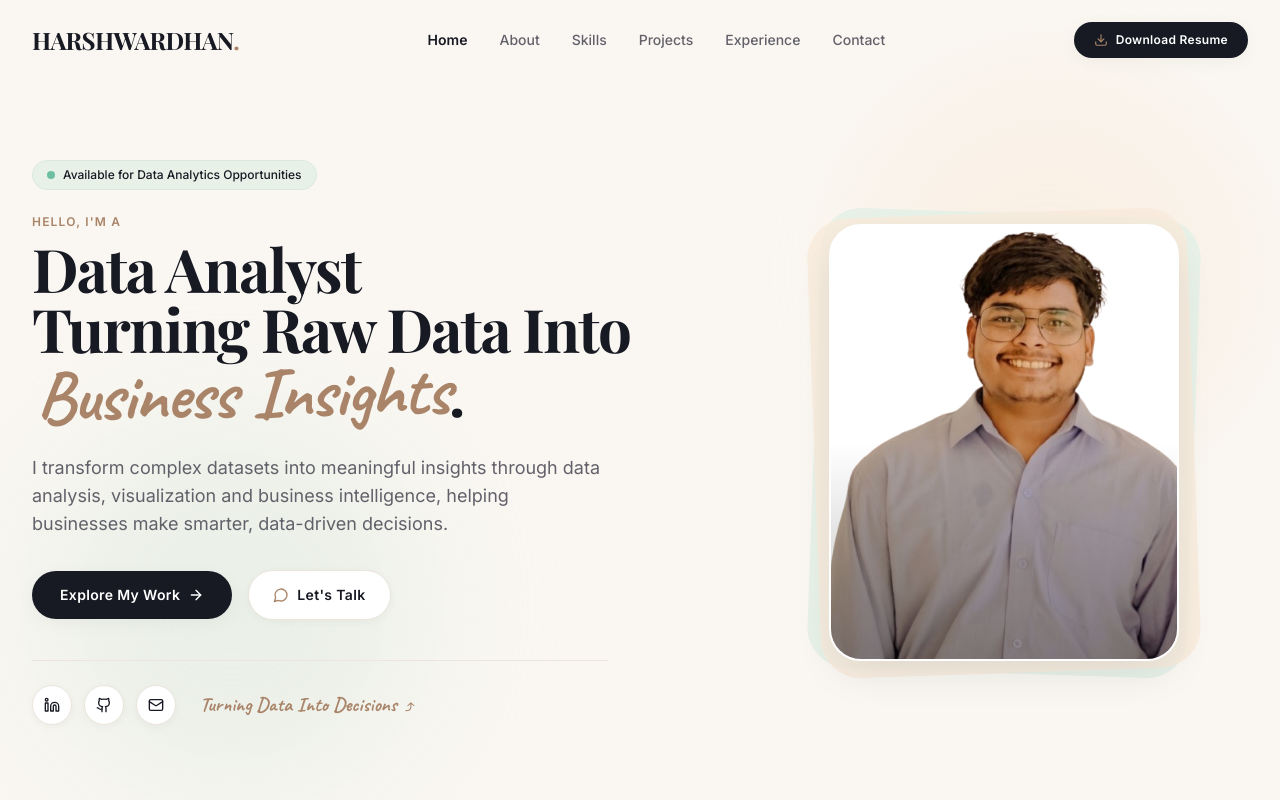
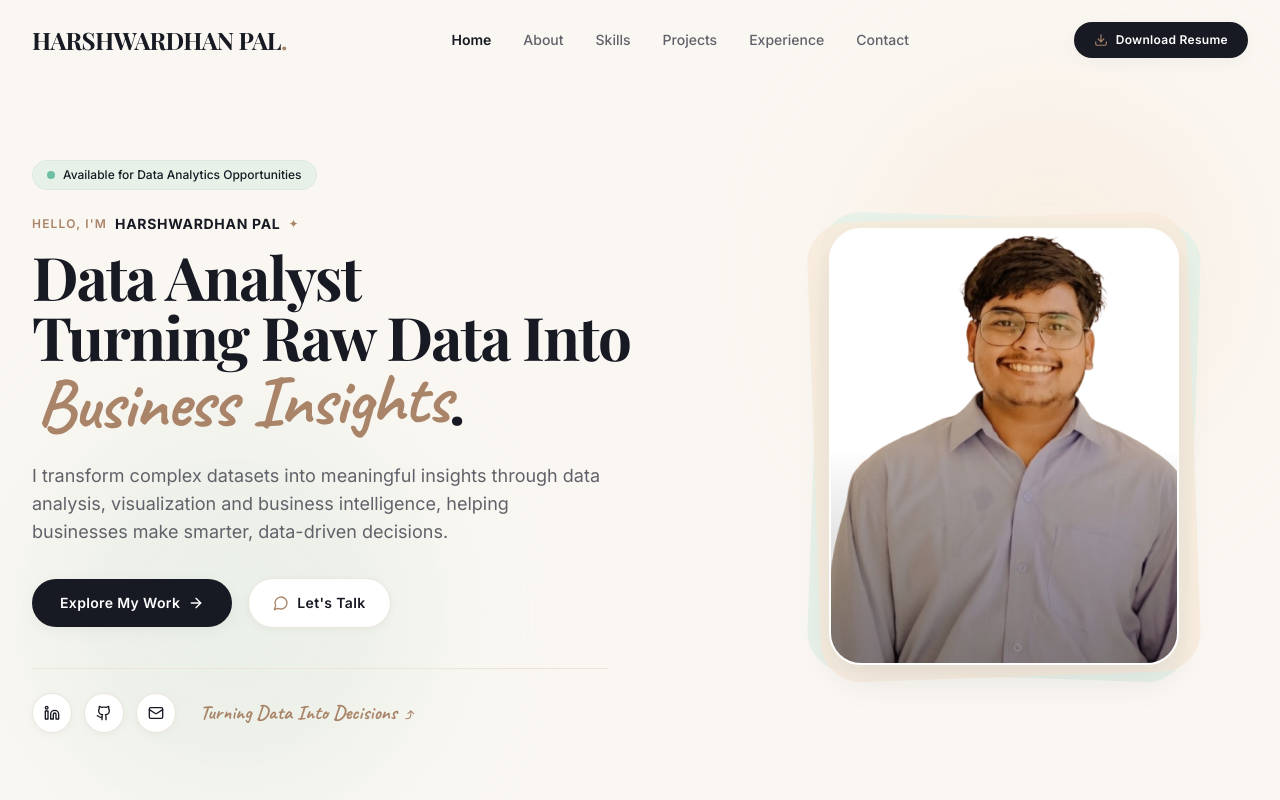
Before and after one commit to harshwardhanpal718-png/Portfolio, a React (Vite) app: page / in a window 1280 px wide. Shown: the top 800 px of the page. Built offline with nearby package versions, Linux system fonts and the light colour scheme; a web font is replaced by a local one.

Commit message:
feat: display full name Harshwardhan Pal across navbar and hero

```diff
--- a/src/components/Hero.tsx
+++ b/src/components/Hero.tsx
@@ -30,10 +30,16 @@ export const Hero: React.FC = () => {
               </span>
             </div>
 
-            {/* Eyebrow Label */}
-            <span className="text-xs font-semibold uppercase tracking-widest text-[#A98468] mb-2 font-sans">
-              {personalInfo.eyebrow}
-            </span>
+            {/* Eyebrow Label with Full Name */}
+            <div className="flex items-center gap-2 mb-3">
+              <span className="text-xs font-semibold uppercase tracking-widest text-[#A98468] font-sans">
+                HELLO, I'M
+              </span>
+              <span className="text-sm font-bold tracking-wider text-[#171923] font-sans uppercase">
+                HARSHWARDHAN PAL
+              </span>
+              <span className="text-xs text-[#A98468]">✦</span>
+            </div>
 
             {/* Large Elegant Display Headline */}
             <h1 className="text-4xl sm:text-5xl lg:text-6xl font-serif font-bold text-[#171923] tracking-tight leading-[1.12] mb-6">
--- a/src/data/portfolioConfig.ts
+++ b/src/data/portfolioConfig.ts
@@ -25,12 +25,13 @@ export const sectionVisibility = {
 // 2. PERSONAL INFORMATION (Apni details yahan edit karein)
 export const personalInfo = {
   name: 'Harshwardhan Pal',
-  shortName: 'HARSHWARDHAN',
+  shortName: 'HARSHWARDHAN PAL',
   role: 'Data Analyst',
-  eyebrow: "HELLO, I'M A",
+  eyebrow: "HELLO, I'M HARSHWARDHAN PAL",
   headlineMain: 'Turning Raw Data Into',
   headlineAccent: 'Business Insights', // Ye stylish handwritten font me dikhta hai
   tagline: 'Turning Data Into Better Decisions.',
+  profileImage: '/profile.png',
 
   // Hero Section Short Bio
   heroBio:
```
